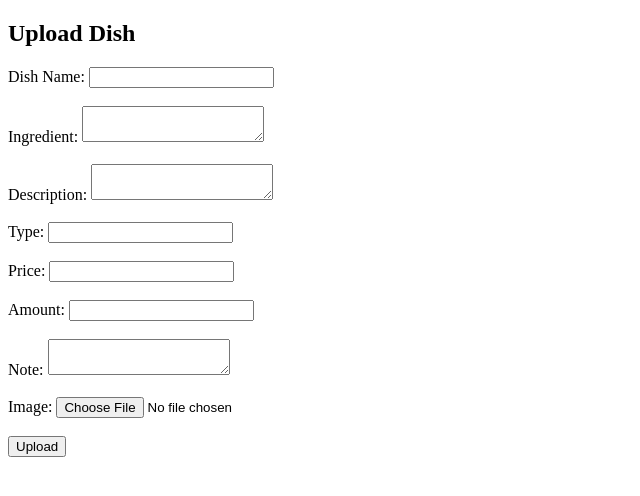
After one commit to Lux-Jason/rms_new, a PHP site: page /update_menu.php in a window 1280 px wide. The commit adds this page. Shown: the top 496 px of the page, without its empty margins (0-640 px from the left). Run offline with PHP 8.4, Linux system fonts and the light colour scheme.

Commit message:
Add new dish upload functionality in `update_menu.php` and update links in `menu.php`
- Implement form for uploading dish details including image.
- Validate mandatory fields and check for existing dish names.
- Redirect to the menu page upon successful upload.
- Update navigation links in `menu.php` to point to `index.php`.

```diff
--- a/menu.php
+++ b/menu.php
@@ -89,10 +89,10 @@ $totalPages = ceil($total / $dishesPerPage);
 <header>
     <div class="logo-container">
         <div style="width: 20px;"></div>
-        <a href="index.html"><img src="qiao_logo.svg" alt="Qiao's Handmade" class="logo"  oncontextmenu="return false" onselectstart="return false" ondragstart="return false" onbeforecopy="return false" oncopy=document.selection.empty() onselect=document.selection.empty()></a>
+        <a href="index.php"><img src="qiao_logo.svg" alt="Qiao's Handmade" class="logo"  oncontextmenu="return false" onselectstart="return false" ondragstart="return false" onbeforecopy="return false" oncopy=document.selection.empty() onselect=document.selection.empty()></a>
         <div style="width: 20px;"></div>
         <nav>
-            <a href="index.html" class="button">Home</a>
+            <a href="index.php" class="button">Home</a>
             <a href="menu.php" class="button" style="color: #007bff; background-color: white;">All Dishes</a>
         </nav>
     </div>
--- /dev/null
+++ b/update_menu.php
@@ -0,0 +1,107 @@
+<!DOCTYPE html>
+<html lang="en">
+<head>
+    <meta charset="UTF-8">
+    <title>Upload Dish</title>
+</head>
+<body>
+<h2>Upload Dish</h2>
+
+<?php
+// 判断是否是表单提交
+if ($_SERVER['REQUEST_METHOD'] === 'POST') {
+    require 'connectdb.php';
+    try {
+        // 获取表单数据，确保如果没有提交数据则为 null
+        $dish_name = isset($_POST['dish_name']) ? $_POST['dish_name'] : null;
+        $ingredient = isset($_POST['ingredient']) ? $_POST['ingredient'] : null;
+        $description = isset($_POST['description']) ? $_POST['description'] : null;
+        $type = isset($_POST['type']) ? $_POST['type'] : null;
+        $price = isset($_POST['price']) ? $_POST['price'] : null;
+        $amount = isset($_POST['amount']) ? $_POST['amount'] : null;
+        $note = isset($_POST['note']) ? $_POST['note'] : null;
+
+        // 处理上传的图片
+        if ($_FILES['image']['error'] === UPLOAD_ERR_OK) {
+            $image_data = file_get_contents($_FILES['image']['tmp_name']);
+            if ($image_data === false) {
+                die("Failed to read image file.");
+            }
+        } else {
+            $image_data = null;
+        }
+
+        // 检查 dish_name, price, and amount are not null
+        if ($dish_name === null || $price === null || $amount === null) {
+            die("Error: dish_name, price, and amount are required.");
+        }
+
+        // 检查菜品名称是否已存在
+        $stmt = $conn->prepare("SELECT COUNT(*) FROM menu WHERE dish_name = :dish_name");
+        $stmt->bindParam(':dish_name', $dish_name);
+        $stmt->execute();
+        $dish_count = $stmt->fetchColumn();
+
+        if ($dish_count > 0) {
+            echo "<p style='color:red;'>Error: A dish with this name already exists.</p>";
+        } else {
+            // 准备 SQL 语句
+            $stmt = $conn->prepare("INSERT INTO menu (dish_name, ingredient, description, type, price, amount, note, image)
+                                   VALUES (:dish_name, :ingredient, :description, :type, :price, :amount, :note, :image)");
+
+            // 绑定参数
+            $stmt->bindParam(':dish_name', $dish_name);
+            $stmt->bindParam(':ingredient', $ingredient);
+            $stmt->bindParam(':description', $description);
+            $stmt->bindParam(':type', $type);
+            $stmt->bindParam(':price', $price);
+            $stmt->bindParam(':amount', $amount);
+            $stmt->bindParam(':note', $note);
+            $stmt->bindParam(':image', $image_data, PDO::PARAM_LOB);
+
+            // 执行 SQL 语句
+            if ($stmt->execute()) {
+                // 成功插入数据后重定向到菜品更新页面
+                header("Location: updatemenu.php");
+                exit();
+            } else {
+                echo "<p style='color:red;'>Error: " . $stmt->errorInfo()[2] . "</p>";
+            }
+        }
+    } catch (PDOException $e) {
+        die("Connection failed: " . $e->getMessage());
+    }
+}
+?>
+
+<!-- HTML 表单 -->
+<form action="updatemenu.php" method="post" enctype="multipart/form-data">
+    <label for="dish_name">Dish Name:</label>
+    <input type="text" id="dish_name" name="dish_name" required><br><br>
+
+    <label for="ingredient">Ingredient:</label>
+    <textarea id="ingredient" name="ingredient"></textarea><br><br>
+
+    <label for="description">Description:</label>
+    <textarea id="description" name="description"></textarea><br><br>
+
+    <label for="type">Type:</label>
+    <input type="text" id="type" name="type"><br><br>
+
+    <label for="price">Price:</label>
+    <input type="number" id="price" name="price" step="0.01" required><br><br>
+
+    <label for="amount">Amount:</label>
+    <input type="number" id="amount" name="amount" required><br><br>
+
+    <label for="note">Note:</label>
+    <textarea id="note" name="note"></textarea><br><br>
+
+    <label for="image">Image:</label>
+    <input type="file" id="image" name="image" required><br><br>
+
+    <input type="submit" value="Upload">
+</form>
+
+</body>
+</html>
```
